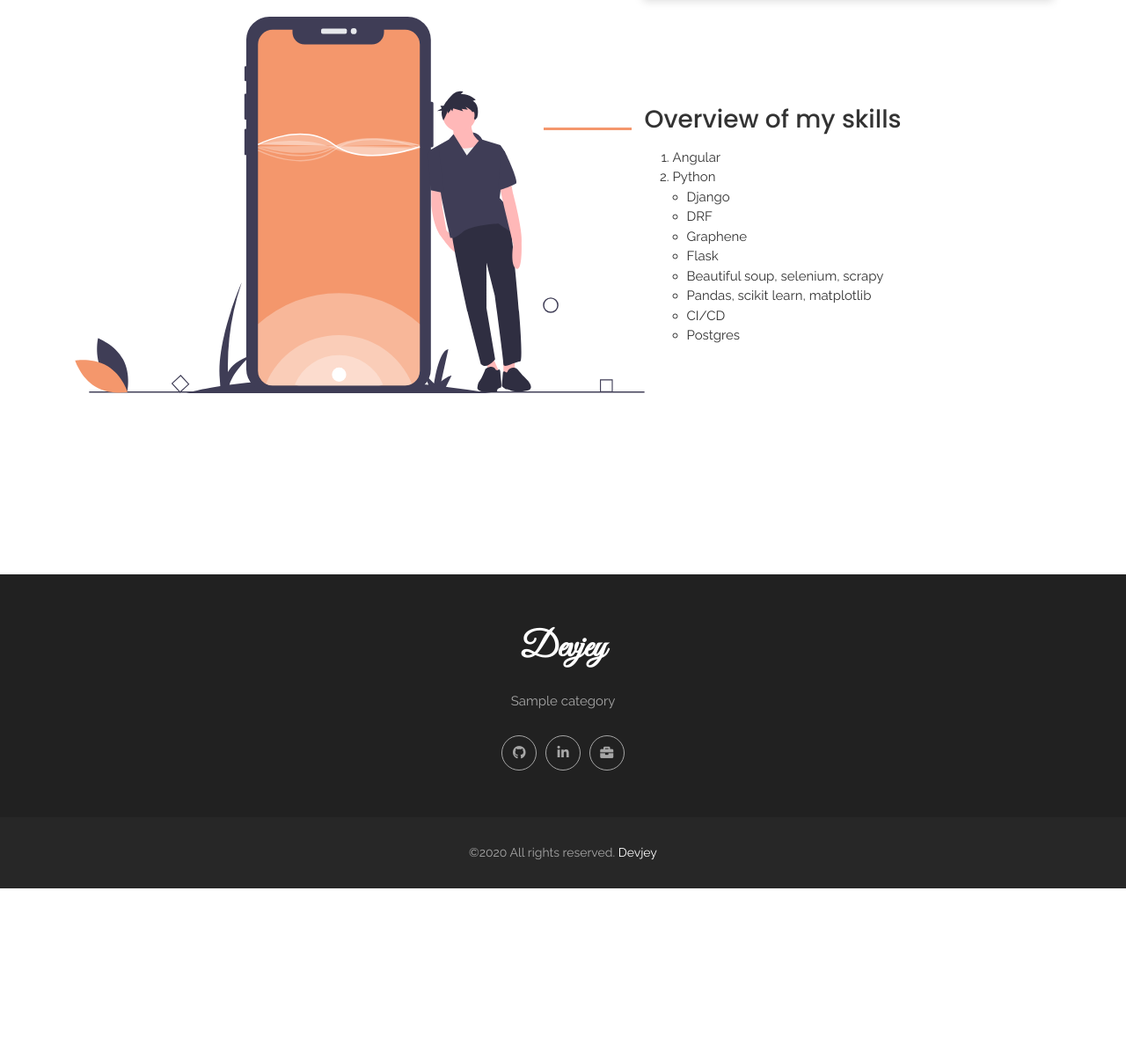
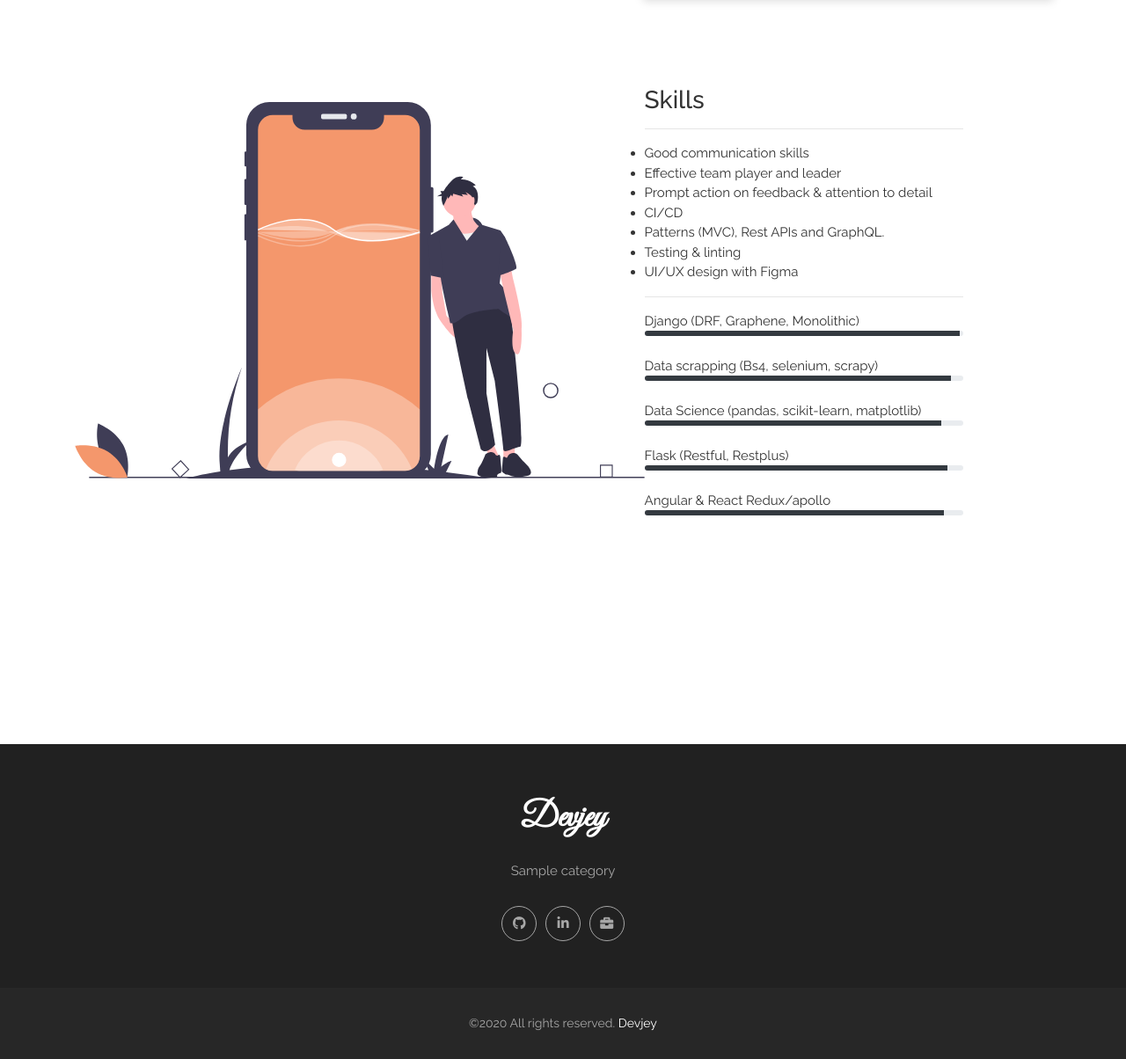
Before and after one commit to dev-jey/my-blog-django, a Django app: page /about/ in a window 1280 px wide. Shown: the part 663-1867 px from the top of the page at 88% size. Before the commit the page ends 1673 px from the top, so only its background shows below. Run offline with Django 3.2, Linux system fonts and the light colour scheme; tables that the repository leaves empty hold one stand-in row (values such as "Sample post"); some libraries are stand-ins or nearby versions.

Commit message:
Add skillset

```diff
--- a/app/templates/blog/about.html
+++ b/app/templates/blog/about.html
@@ -10,7 +10,10 @@
                 <div class="col-md-7">
                     <div class="about-text">
                         <h3 class="about-title">{{user.username}}</h3>
-                        <p>{{user.bio}}</p>
+                        <p>{{user.bio}}</p><br>
+                <a href="https://github.com/dev-jey/" target="_blank" class="btn btn-solid btn-read">
+                    <i class="fab fa-github"></i> &nbsp;
+                    My Github</a>
                     </div>
                 </div>
                 <div class="col-md-5">
@@ -31,28 +34,61 @@
                 </div>
                 <div class="col-md-5">
                     <div class="about-text">
-
-                        <br><br>
-                        <h3 class="about-title">Overview of my skills</h3>
-                        <ol style="margin-left: 2rem">
-                            <li>Angular</li>
-                            <li>Python
-                                <ul style="margin-left: 1rem">
-                                    <li>Django</li>
-                                    <li>DRF</li>
-                                    <li>Graphene</li>
-                                    <li>Flask</li>
-                                    <li>Beautiful soup, selenium, scrapy</li>
-                                    <li>Pandas, scikit learn, matplotlib</li>
+                        <br>
+                        <div className="container-fluid row">
+                            <div className="col-6 p-1">
+                                <h3>Skills</h3>
+                                <hr className="normal-hr-2">
+                                </hr>
+                                <ul className="pl-4">
+                                    <li>Good communication skills</li>
+                                    <li>Effective team player and leader</li>
+                                    <li>Prompt action on feedback & attention to detail</li>
                                     <li>CI/CD</li>
-                                    <li>Postgres</li>
+                                    <li>Patterns (MVC), Rest APIs and GraphQL.</li>
+                                    <li>Testing & linting</li>
+                                    <li>UI/UX design with Figma</li>
                                 </ul>
-                            </li>
-                        </ol>
+                            </div>
+                            <div className="col-6 p-1">
+                                <hr className="normal-hr-2">
+                                </hr>
+                                Django (DRF, Graphene, Monolithic)
+                                <div class="progress" style="height: 6px;">
+                                    <div class="progress-bar bg-dark" role="progressbar" style="width: 99%"
+                                        aria-valuenow="99" aria-valuemin="0" aria-valuemax="100">
+                                    </div>
+                                </div><br>
+                                Data scrapping (Bs4, selenium, scrapy)
+                                <div class="progress" style="height: 6px;">
+                                    <div class="progress-bar bg-dark" role="progressbar" style="width: 96%"
+                                        aria-valuenow="93" aria-valuemin="0" aria-valuemax="100">
+                                    </div>
+                                </div><br>
+                                Data Science (pandas, scikit-learn, matplotlib)
+                                <div class="progress" style="height: 6px;">
+                                    <div class="progress-bar bg-dark" role="progressbar" style="width: 93%"
+                                        aria-valuenow="93" aria-valuemin="0" aria-valuemax="100">
+                                    </div>
+                                </div><br>
+                                Flask (Restful, Restplus)
+                                <div class="progress" style="height: 6px;">
+                                    <div class="progress-bar bg-dark" role="progressbar" style="width: 95%"
+                                        aria-valuenow="95" aria-valuemin="0" aria-valuemax="100">
+                                    </div>
+                                </div><br>
+                                Angular & React Redux/apollo
+                                <div class="progress" style="height: 6px;">
+                                    <div class="progress-bar bg-dark" role="progressbar" style="width: 94%"
+                                        aria-valuenow="90" aria-valuemin="0" aria-valuemax="100">
+                                    </div>
+                                </div>
+                            </div>
+                        </div>
                     </div>
                 </div>
             </div>
         </div>
-    </div>
+</div>
 </section>
 {% endblock %}
--- a/app/templates/blog/base.html
+++ b/app/templates/blog/base.html
@@ -74,7 +74,7 @@
                                     <i class="fas fa-bars"></i>
                                 </span>
                                 <ul class="nav-menu ml-auto mr-auto" id="nav-menu-toggle">
-                                    <li class="nav-item"><a class="nav-link">Categories <span class="arrow-icon">
+                                    <li class="nav-item"><a class="nav-link">Blog <span class="arrow-icon">
                                                 <span class="left-bar"></span>
                                                 <span class="right-bar"></span></span>
                                         </a>
@@ -86,7 +86,7 @@
                                             {% endfor %}
                                         </ul>
                                     </li>
-                                    <li class="nav-item"><a class="nav-link" href="{% url 'app:about' %}">About
+                                    <li class="nav-item"><a class="nav-link" href="{% url 'app:about' %}">About Me
                                         </a>
                                     </li>
                                 </ul>
```
